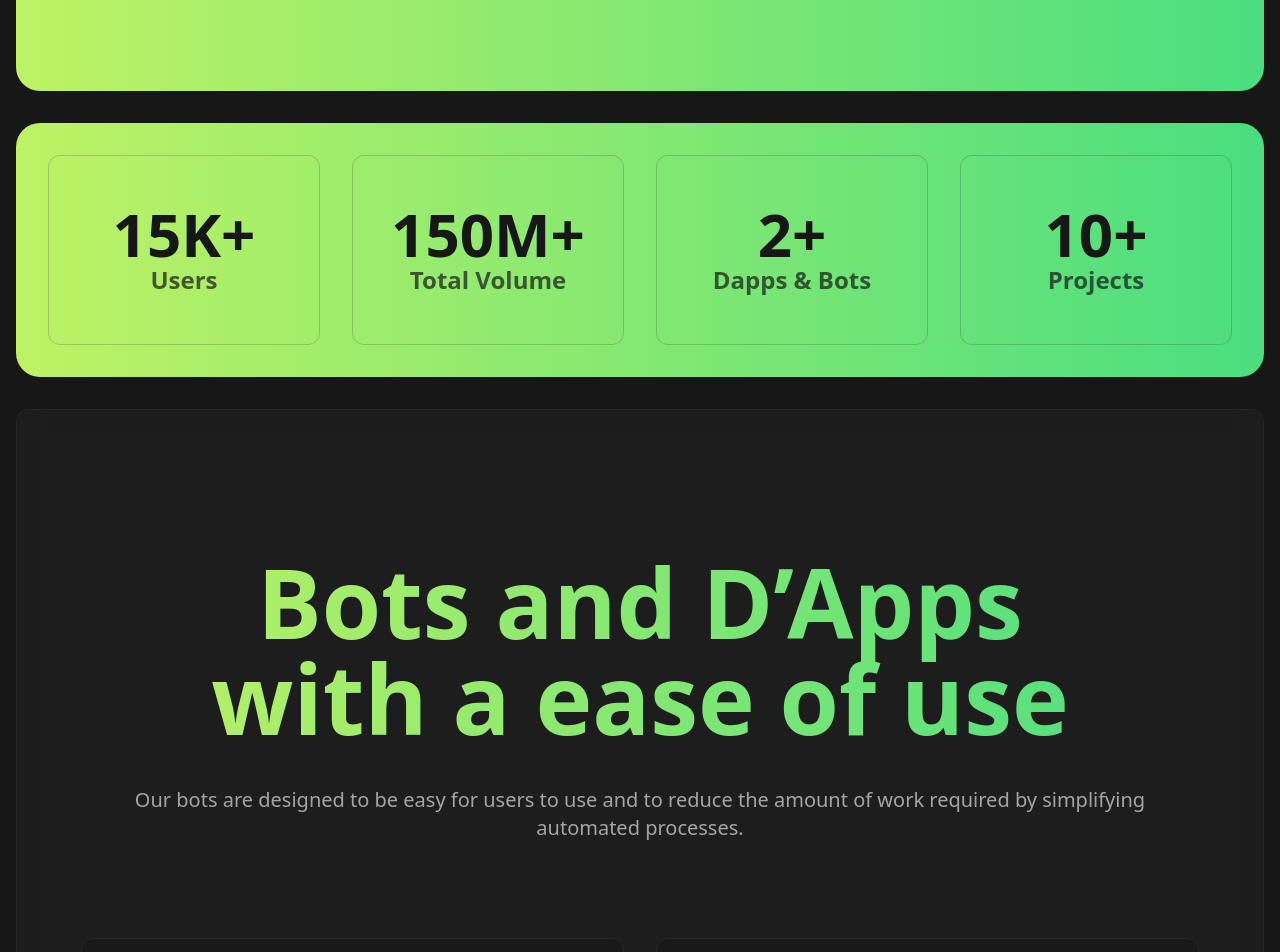
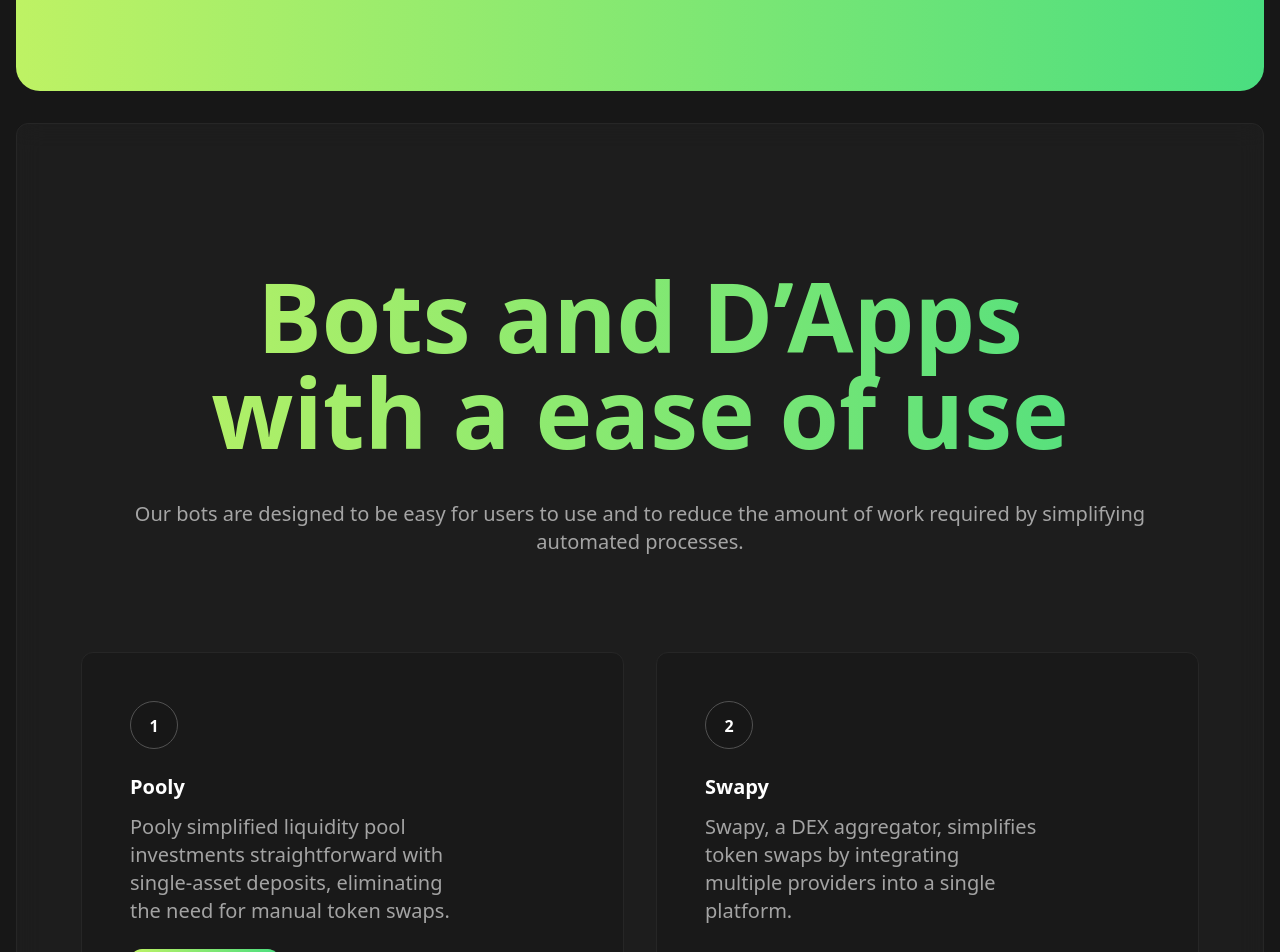
Before and after one commit to patrickknobloch/w3bots-landingpage, a React (Create React App) app: page / in a window 1280 px wide. Shown: the part 1060-2012 px from the top of the page. Built offline with nearby package versions, Linux system fonts and the light colour scheme.

Commit message:
Change Project Box

```diff
--- a/src/App.tsx
+++ b/src/App.tsx
@@ -17,7 +17,7 @@ function App() {
 
       <Header></Header>
 
-      <section className='flex flex-col md:flex-row gap-3 md:gap-8 mt-8 text-white bg-gradient-to-r from-lime-300 to-green-400 p-8 rounded-3xl'>
+      <section className='flex flex-col md:flex-row gap-3 md:gap-8 mt-8 text-white bg-gradient-to-r from-lime-300 to-green-400 p-8 rounded-3xl hidden'>
           <div className='flex flex-col text-center w-full border rounded-xl border-neutral-800/20 text-neutral-900 py-6 md:py-12'>
             <div className='font-black text-4xl md:text-6xl '>15K+</div>
             <p className='text-sm md:text-2xl opacity-70 font-bold'>Users</p>
@@ -51,7 +51,7 @@ function App() {
                 <div className="w-full md:w-full xl:w-1/2 p-4 md:p-12 rounded-xl border border-neutral-800 text-white relative overflow-hidden bg-neutral-900/50">
                   <div className='w-12 h-12 font-bold text-center p-3 rounded-full bg-neutral-950/10 mb-6 border border-neutral-600'>1</div>
                   <h3 className='font-bold text-xl'>Pooly</h3>
-                  <p className='text-base md:text-xl mt-3 opacity-60 w-full md:w-3/4'>Pooly makes liquidity pool investments straightforward with single-asset deposits, eliminating the need for manual token swaps.</p>
+                  <p className='text-base md:text-xl mt-3 opacity-60 w-full md:w-3/4'>Pooly simplified liquidity pool investments straightforward with single-asset deposits, eliminating the need for manual token swaps.</p>
                   <button className="bg-gradient-to-r from-lime-300 to-green-400 text-neutral-900 font-bold px-6 py-3 rounded-xl mt-6">Visit Product</button>
 
                 </div>
```
